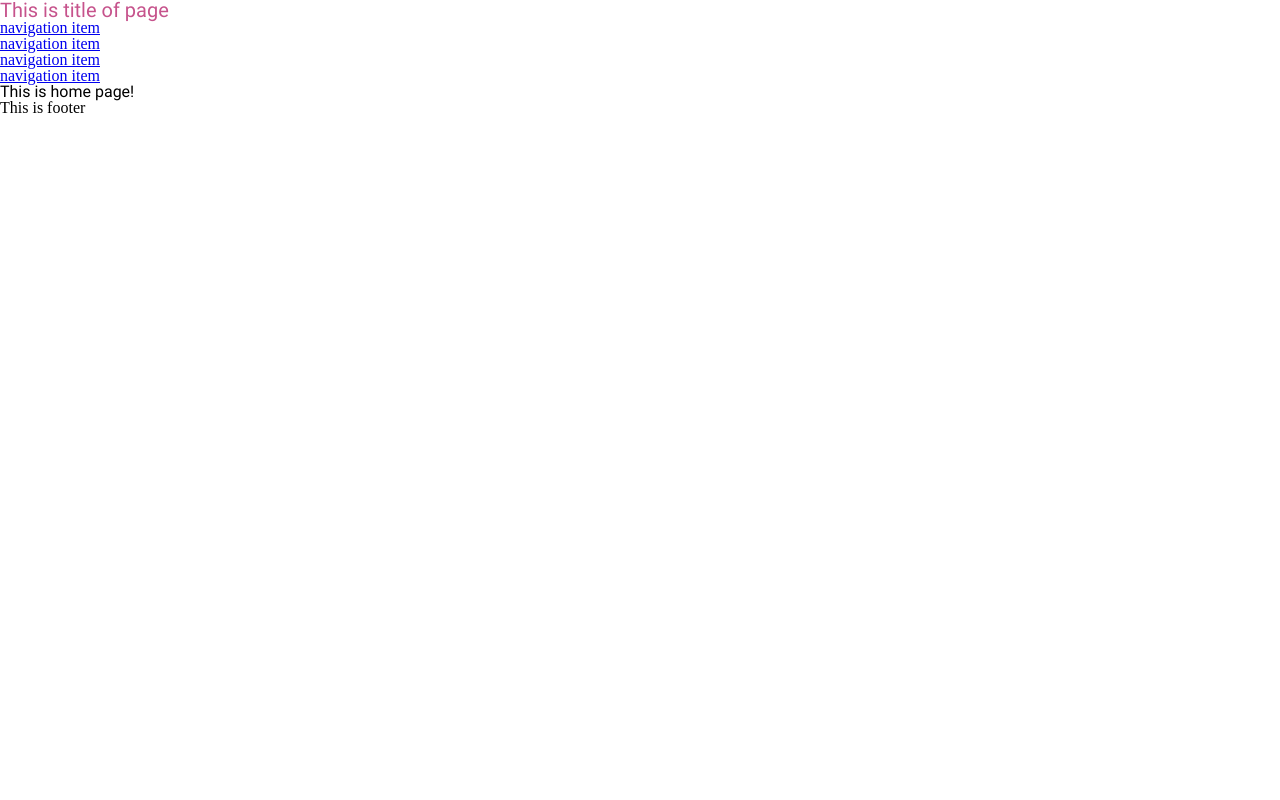
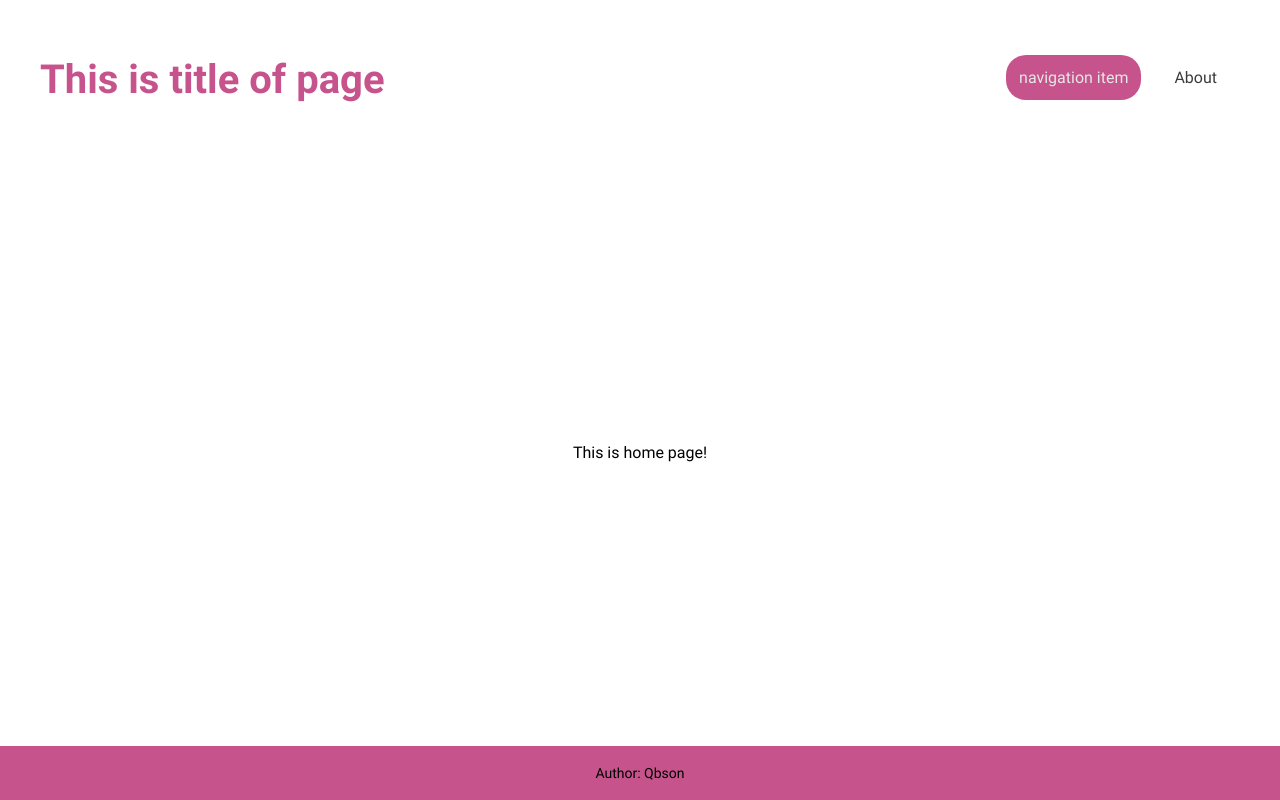
Before and after one commit to jakub84/gatsby-termplate, a Gatsby site: page / in a window 1280 px wide. Built offline with nearby package versions, Linux system fonts and the light colour scheme; Gatsby itself is replaced by a stand-in of ours; a web font is replaced by a local one.

Commit message:
add basic styles and components

```diff
--- a/src/components/footer/footer.js
+++ b/src/components/footer/footer.js
@@ -1,9 +1,10 @@
 import React from 'react'
+import footerStyles from "./footer.module.scss"
 
 const Footer = () => {
     return (
-        <footer>
-            This is footer
+        <footer className= {footerStyles.mainFooter}>
+            Author: Qbson
         </footer>
     )
 }
--- /dev/null
+++ b/src/components/footer/footer.module.scss
@@ -0,0 +1,13 @@
+@import '../../globalStyles/variables.scss';
+
+
+.mainFooter {
+    padding: 20px;
+    display: flex;
+    justify-content: center;
+    align-items: center;
+    font-family: $main-regular;
+    font-size: 14px;
+    background-color: $accent-color;
+    width: 100%;
+}
--- a/src/components/header/header.js
+++ b/src/components/header/header.js
@@ -4,7 +4,7 @@ import headerStyles from "./header.module.scss"
 
 const Header = () => {
     return (
-        <header>
+        <header className={headerStyles.mainHeader}>
             <h1 className={headerStyles.title}>This is title of page</h1>
             <Navigation />
         </header>
--- a/src/components/header/header.module.scss
+++ b/src/components/header/header.module.scss
@@ -1,7 +1,16 @@
 @import '../../globalStyles/variables.scss';
 
+.mainHeader {
+    max-width: 1200px;
+    width: 100%;
+    display: flex;
+    margin: 60px 0;
+    justify-content: space-between;
+}
+
 .title {
-    font-size: 20px;
+    font-size: 40px;
     color: $accent-color;
-    font-family: $main-regular;
+    font-family: $main-bold;
+    display: inline-block;
 }
--- a/src/components/header/navigation/navigation.js
+++ b/src/components/header/navigation/navigation.js
@@ -1,21 +1,16 @@
 import React from "react"
 import { Link } from "gatsby"
+import navigationStyles from "./navigation.module.scss"
 
 const Navigation = () => {
   return (
-    <nav>
+    <nav className = {navigationStyles.mainNavigation}>
       <ul>
         <li>
-          <Link to="#">navigation item</Link>
+          <Link activeClassName = {navigationStyles.active} to="/">navigation item</Link>
         </li>
         <li>
-          <Link to="#">navigation item</Link>
-        </li>
-        <li>
-          <Link to="#">navigation item</Link>
-        </li>
-        <li>
-          <Link to="#">navigation item</Link>
+          <Link activeClassName = {navigationStyles.active} to="/about">About</Link>
         </li>
       </ul>
     </nav>
--- /dev/null
+++ b/src/components/header/navigation/navigation.module.scss
@@ -0,0 +1,28 @@
+@import '../../../globalStyles/variables.scss';
+
+.mainNavigation {
+    font-family: $main-regular;
+
+    ul {
+
+        display: flex;
+
+        li {
+            margin: 10px;
+            a {
+                font-family: $main-regular;
+                text-decoration: none;
+                color: $text-color;
+                padding: 13px;
+                &:hover {
+                    color: $accent-color;
+                }
+                &.active {
+                    border-radius: 20px;
+                    background-color: $accent-color;
+                    color: $light-color;
+                }
+            }
+        }
+    }
+}
--- a/src/components/layout/layout.js
+++ b/src/components/layout/layout.js
@@ -2,10 +2,11 @@ import React from "react"
 import Header from "../header/header"
 import Footer from "../footer/footer"
 import "../../globalStyles/index.scss"
+import layoutStyles from "./layout.module.scss"
 
 const Layout = ({ children }) => {
   return (
-    <div>
+    <div className={layoutStyles.siteContainer}>
       <Header />
       <main>
         {children}
--- /dev/null
+++ b/src/components/layout/layout.module.scss
@@ -0,0 +1,9 @@
+@import '../../globalStyles/variables.scss';
+
+.siteContainer {
+    display: flex;
+    justify-content: space-between;
+    align-items: center;
+    flex-direction: column;
+    min-height: 100vh;
+}
--- a/src/globalStyles/index.scss
+++ b/src/globalStyles/index.scss
@@ -87,6 +87,7 @@ video {
     font-size: 100%;
     font: inherit;
     vertical-align: baseline;
+    box-sizing: border-box;
 }
 
 /* HTML5 display-role reset for older browsers */
--- a/src/globalStyles/variables.scss
+++ b/src/globalStyles/variables.scss
@@ -2,6 +2,7 @@
 
 $text-color: #3b3b3b;
 $accent-color: #c6538c;
+$light-color: #e6e6e6;
 
 $main-regular: 'main-regular';
 $main-bold: 'main-bold';
```
Also changed, not shown: src/pages/about.js (added, +10 -0 lines).
